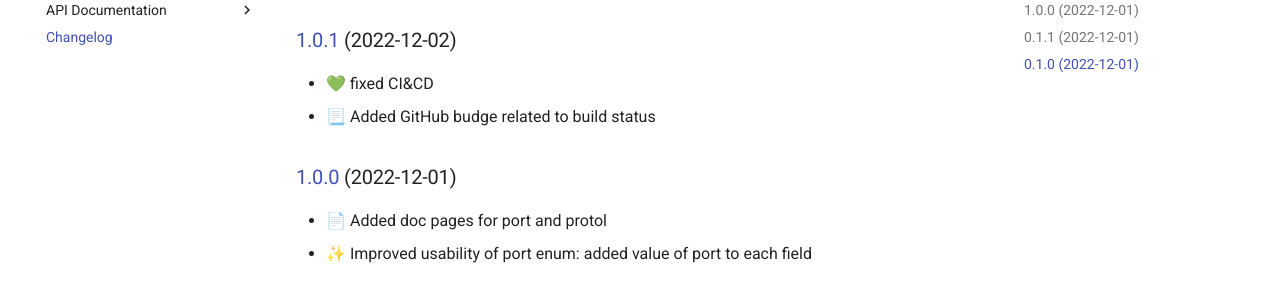
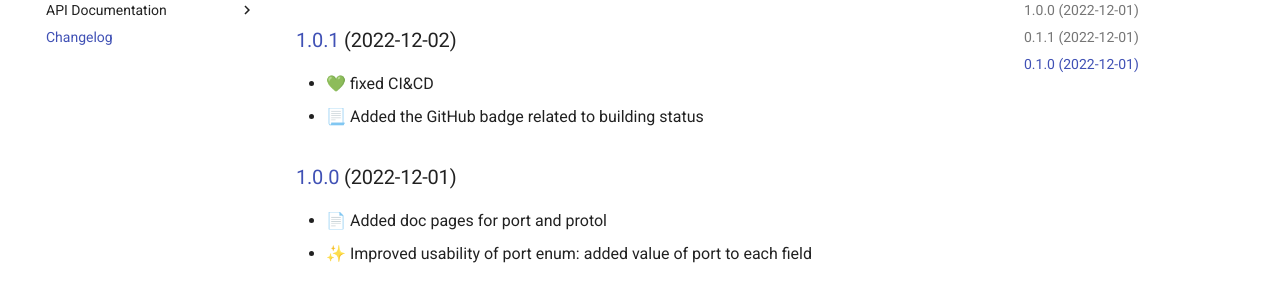
Before and after one commit to VolodymyrBor/urlx, an MkDocs documentation site: the page built from docs/changelog.md, in a window 1280 px wide. Shown: the part 155-455 px from the top of the page. Built offline with MkDocs 1.6.1 and Material for MkDocs 9.7.7, drawn with Linux system fonts in a browser that asks for light colours; comment, search, counter and statistics services are not loaded.

Commit message:
🧑‍🎓correcting grammatical errors

```diff
--- a/docs/changelog.md
+++ b/docs/changelog.md
@@ -1,6 +1,6 @@
 ### [1.0.1] (2022-12-02)
 *  💚 fixed CI&CD
-*  📃 Added GitHub budge related to build status
+*  📃 Added the GitHub badge related to building status
 
 ### [1.0.0] (2022-12-01)
 *  📄 Added doc pages for port and protol
```
